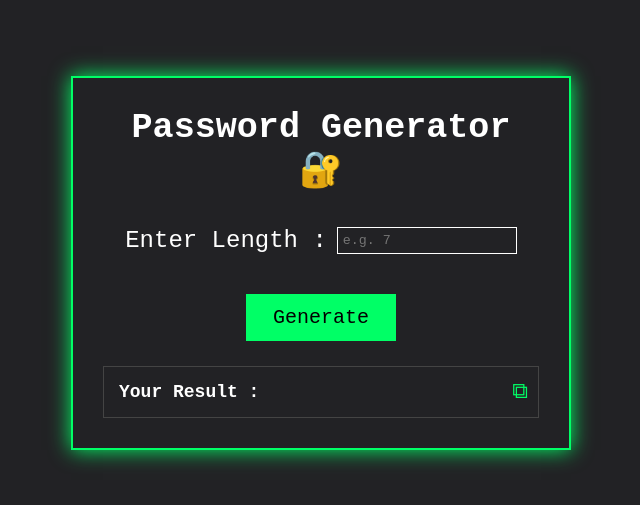
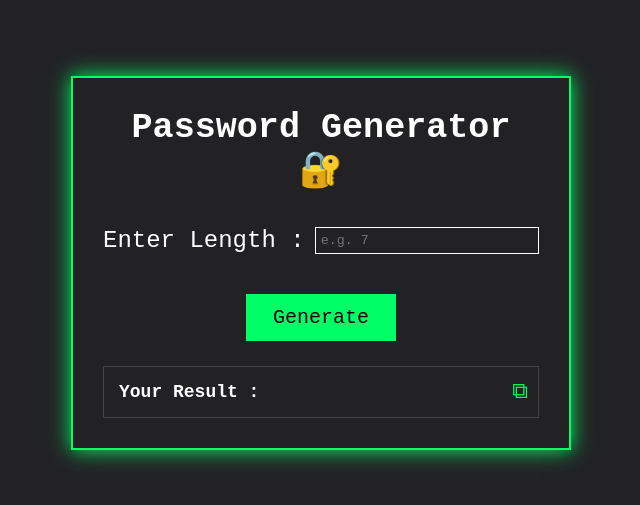
Before and after one commit to Anishachhotray/20-days-20-JavaScript-projects, a plain HTML site: page 11-Password-Generator/index.html in a window 1280 px wide. Shown: the part 137-642 px from the top of the page, without its empty margins (319-959 px from the left). Drawn offline with Linux system fonts and the light colour scheme.

Commit message:
modified

```diff
--- a/11-Password-Generator/style.css
+++ b/11-Password-Generator/style.css
@@ -14,7 +14,7 @@ body{
 }
 
 .container{
-    width: 100%;
+    width: 95%;
     max-width:500px;
     padding: 30px;
     background: transparent;
@@ -34,9 +34,14 @@ h1{
 
 .inputArea{
     display:flex;
-    justify-content: center;
+    align-items: center;
     margin-bottom: 40px;
     gap: 10px;
+}
+
+input{
+    flex: 1;
+    min-width:0;
 }
 
 label{
```
